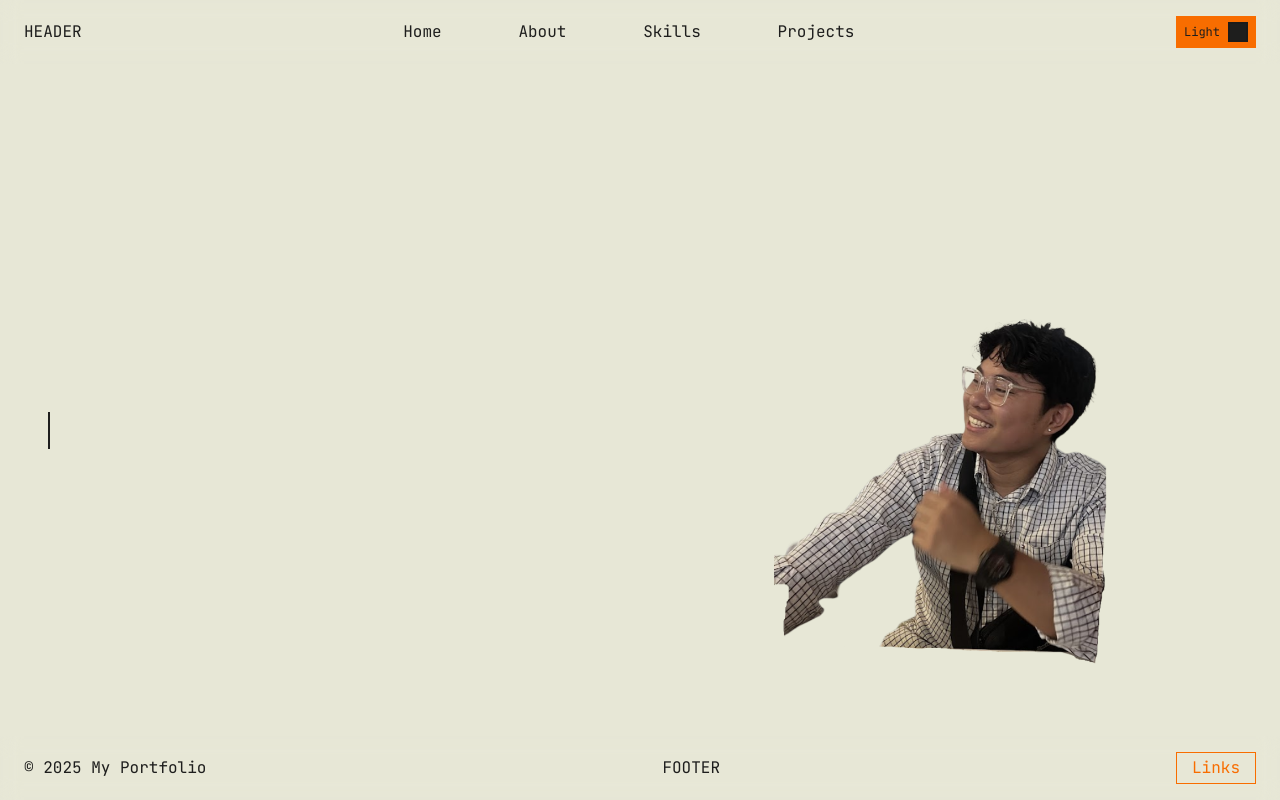
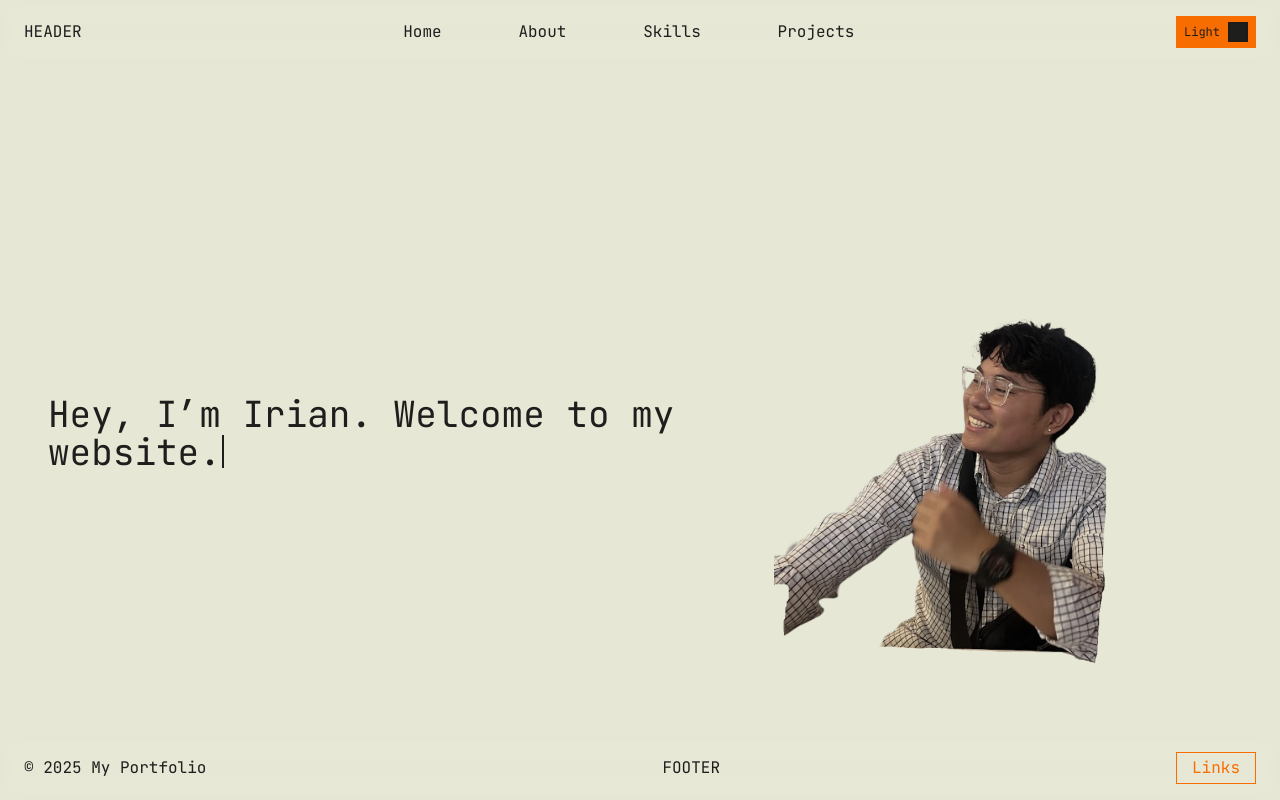
Before and after one commit to saucypilot/portfolio-website, a Next.js app: page / in a window 1280 px wide. Shown: the top 800 px of the page. Built offline with nearby package versions, Linux system fonts and the light colour scheme; no server answers.

Commit message:
Title message cutoff fix

```diff
--- /dev/null
+++ b/src/app/components/TypewriterText.tsx
@@ -0,0 +1,51 @@
+"use client";
+
+import { useEffect, useState } from "react";
+
+type TypewriterTextProps = {
+  text: string;
+  className?: string;
+  speedMs?: number;
+  startDelayMs?: number;
+};
+
+export default function TypewriterText({
+  text,
+  className,
+  speedMs = 75,
+  startDelayMs = 800,
+}: TypewriterTextProps) {
+  const [visibleCharacters, setVisibleCharacters] = useState(0);
+
+  useEffect(() => {
+    setVisibleCharacters(0);
+    let typingTimer: number | undefined;
+
+    const startTimer = window.setTimeout(() => {
+      typingTimer = window.setInterval(() => {
+        setVisibleCharacters((current) => {
+          if (current >= text.length) {
+            window.clearInterval(typingTimer);
+            return current;
+          }
+
+          return current + 1;
+        });
+      }, speedMs);
+    }, startDelayMs);
+
+    return () => {
+      window.clearTimeout(startTimer);
+      if (typingTimer !== undefined) {
+        window.clearInterval(typingTimer);
+      }
+    };
+  }, [startDelayMs, speedMs, text]);
+
+  return (
+    <span className={className}>
+      {text.slice(0, visibleCharacters)}
+      <span className="typewriterCursor" aria-hidden="true" />
+    </span>
+  );
+}
--- a/src/app/globals.css
+++ b/src/app/globals.css
@@ -1,4 +1,3 @@
-@import url("https://fonts.googleapis.com/css2?family=JetBrains+Mono:ital,wght@0,100..800;1,100..800&display=swap");
 @import "tailwindcss";
 
 /* ==========================================================================
@@ -35,7 +34,7 @@ body {
   margin: 0;
   background: var(--background);
   color: var(--foreground);
-  font-family: "JetBrains Mono", monospace;
+  font-family: var(--font-jetbrains-mono), monospace;
   min-height: 100vh;
   display: flex;
   flex-direction: column;
--- a/src/app/layout.tsx
+++ b/src/app/layout.tsx
@@ -3,6 +3,12 @@ import ThemeToggle from "./components/themeToggle";
 import FooterLinksPopover from "./components/FooterLinksPopover";
 import Providers from "./provider";
 import Link from "next/link";
+import { JetBrains_Mono } from "next/font/google";
+
+const jetBrainsMono = JetBrains_Mono({
+  subsets: ["latin"],
+  variable: "--font-jetbrains-mono",
+});
 
 export const metadata = {
   title: "Portfolio Website",
@@ -18,7 +24,7 @@ export default function RootLayout({
     <html lang="en" suppressHydrationWarning>
       <head>
       </head>
-      <body>
+      <body className={jetBrainsMono.variable}>
         <Providers>
           <header>
             <div id="logoTextforHeader">HEADER</div>
--- a/src/app/page.tsx
+++ b/src/app/page.tsx
@@ -1,5 +1,6 @@
 import Image from "next/image";
 import Room from "./components/threeJSLandingPage";
+import TypewriterText from "./components/TypewriterText";
 import "./styles/homePage.css";
 
 export default function Home() {
@@ -7,7 +8,10 @@ export default function Home() {
     <div id="landingPage">
       <div id="firstSection">
         <h1 id="firstHeading">
-          <span className="typewriter">Hey, I&rsquo;m Irian. Welcome to my website.</span>
+          <TypewriterText
+            className="typewriter"
+            text="Hey, I’m Irian. Welcome to my website."
+          />
         </h1>
         <Image
           src="/headshot.png"
--- a/src/app/styles/homePage.css
+++ b/src/app/styles/homePage.css
@@ -18,19 +18,25 @@
     font-size: clamp(2.25rem, 2.6vw, 3.2rem);
     line-height: 1.05;
     display: inline-block;
-    max-width: min(100%, 38ch);
+    max-width: min(100%, 43ch);
 }
 
 #firstHeading .typewriter{
     display: inline-block;
-    overflow: hidden;
-    white-space: nowrap;
-    border-right: 2px solid currentColor;
-    width: 0;
+    overflow: visible;
+    white-space: normal;
     max-width: 100%;
-    animation:
-        typewriter 5s steps(50, end) 1s 1 forwards,
-        blinkingCursor 500ms step-end infinite;
+    overflow-wrap: break-word;
+}
+
+.typewriterCursor {
+    display: inline-block;
+    width: 2px;
+    height: 0.9em;
+    margin-left: 0.04em;
+    background: currentColor;
+    vertical-align: -0.08em;
+    animation: blinkingCursor 500ms step-end infinite;
 }
 
 .heroHeadshot {
@@ -39,14 +45,9 @@
     justify-self: end;
 }
 
-@keyframes typewriter {
-    from { width: 0; }
-    to { width: 38ch; }
-}
-
 @keyframes blinkingCursor{
-    from { border-right-color: currentColor; }
-    to { border-right-color: transparent; }
+    from { opacity: 1; }
+    to { opacity: 0; }
 }
 
 #secondSection {
@@ -88,8 +89,8 @@
     }
 
     #firstHeading {
-        max-width: min(100%, 38ch);
-        font-size: clamp(2rem, 4vw, 3rem);
+        max-width: min(100%, 43ch);
+        font-size: clamp(1.25rem, 3.4vw, 3rem);
     }
 
     .heroHeadshot {
@@ -120,14 +121,11 @@
 @media (max-width: 640px) {
     #firstHeading .typewriter {
         white-space: normal;
-        overflow: visible;
-        width: auto;
-        animation: blinkingCursor 500ms step-end infinite;
     }
 
     #firstHeading {
         max-width: 100%;
-        font-size: clamp(2rem, 8vw, 3rem);
+        font-size: clamp(1.15rem, 4vw, 2rem);
     }
 
     #secondHeading {
```
